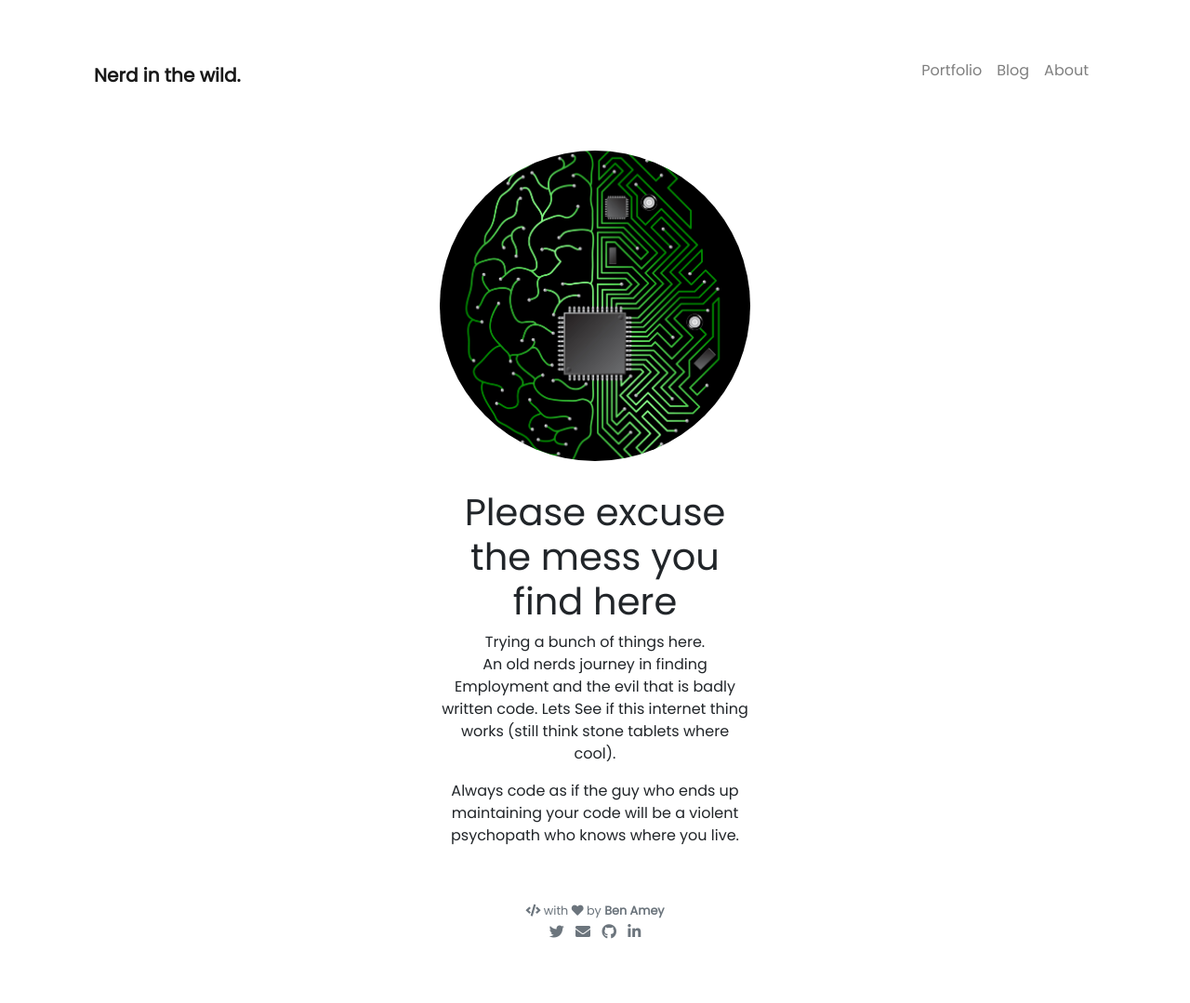
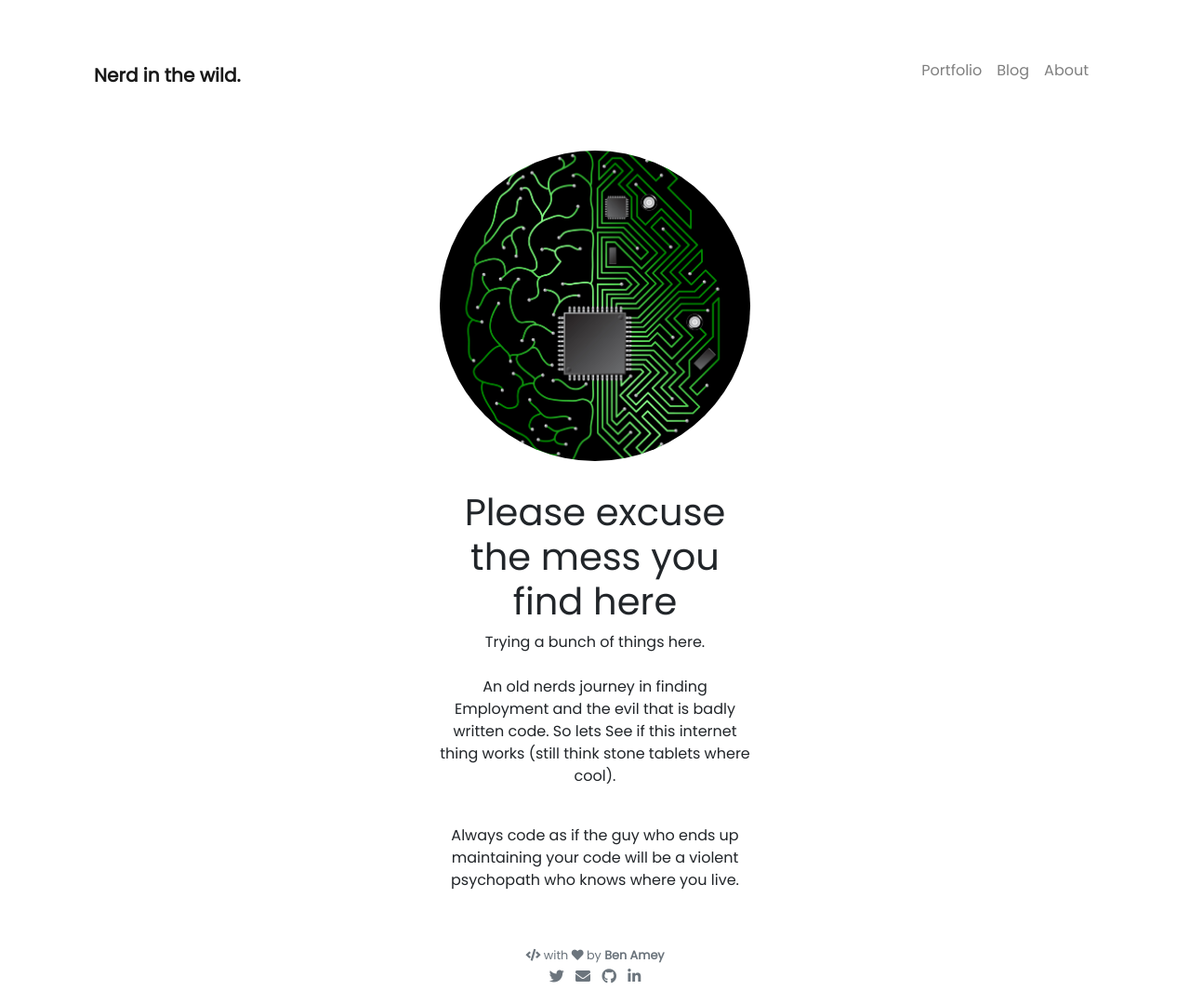
Before and after one commit to bjamey/bjamey.github.io, a Jekyll site: the page built from index.html, in a window 1280 px wide. Shown: the whole page at 93% size. Built offline with Jekyll 4.4.1, drawn with Linux system fonts in a browser that asks for light colours; nearby versions of some CDN libraries; comment, search, counter and statistics services are not loaded; before the commit the page ends 1031 px from its top, so only the background shows below that.

```diff
--- a/_config.yml
+++ b/_config.yml
@@ -2,10 +2,11 @@
 title: Nerd in the wild.
 description: >-  # this means to ignore newlines until "baseurl:"
  <H1> Please excuse the mess you find here</H1>
- Trying a bunch of things here.
-
+ Trying a bunch of things here.<br>
+ <br>
  <p>An old nerds journey in finding Employment and the evil that is badly written code.
- Lets See if this internet thing works (still think stone tablets where cool).
+ So lets See if this internet thing works (still think stone tablets where cool).
+ <br>
  <br>
   <p>Always code as if the guy who ends up maintaining your code
   will be a violent psychopath who knows where you live.
```
